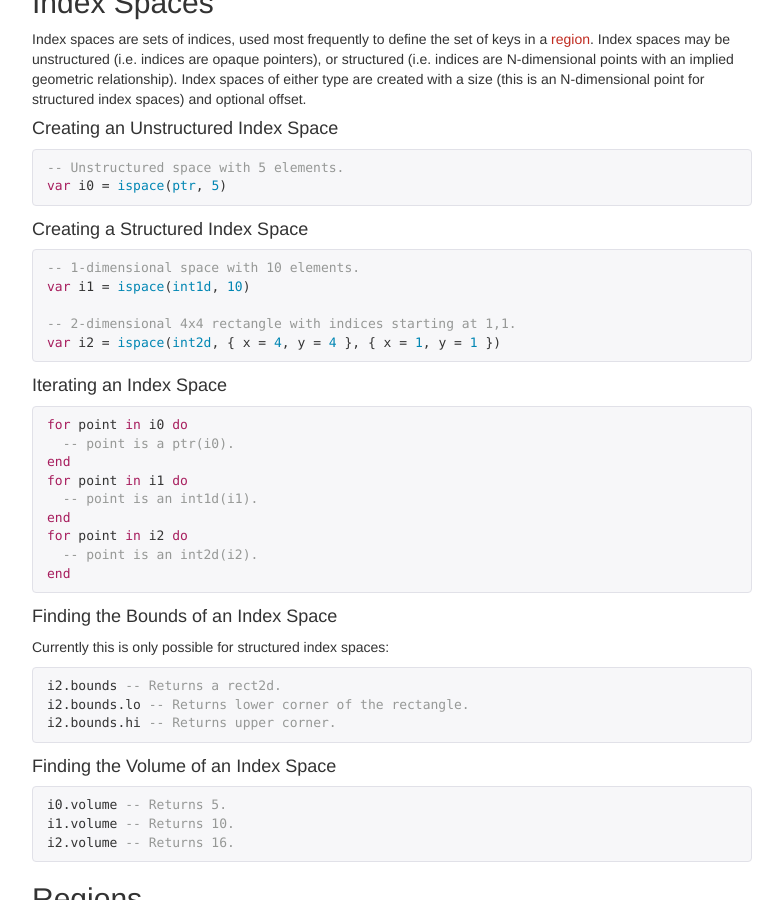
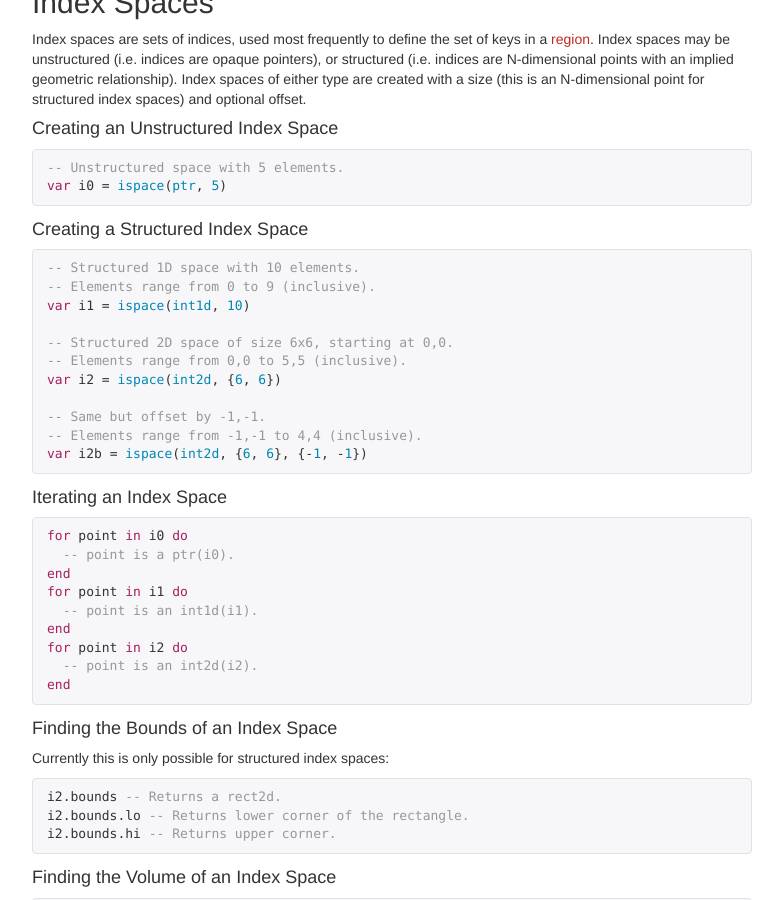
Before and after one commit to StanfordLegion/regent-lang.org, a Jekyll site: the page built from reference.md, in a window 1280 px wide and 900 px high, scrolled down 6357 px. Shown: the whole window, without its empty margins (248-1031 px from the left). Built offline with Jekyll 4.4.1, drawn with Linux system fonts in a browser that asks for light colours; nearby versions of some CDN libraries.

Commit message:
Update reference examples.

```diff
--- a/reference.md
+++ b/reference.md
@@ -429,11 +429,17 @@ var i0 = ispace(ptr, 5)
 #### Creating a Structured Index Space
 
 {% highlight regent %}
--- 1-dimensional space with 10 elements.
+-- Structured 1D space with 10 elements.
+-- Elements range from 0 to 9 (inclusive).
 var i1 = ispace(int1d, 10)
 
--- 2-dimensional 4x4 rectangle with indices starting at 1,1.
-var i2 = ispace(int2d, { x = 4, y = 4 }, { x = 1, y = 1 })
+-- Structured 2D space of size 6x6, starting at 0,0.
+-- Elements range from 0,0 to 5,5 (inclusive).
+var i2 = ispace(int2d, {6, 6})
+
+-- Same but offset by -1,-1.
+-- Elements range from -1,-1 to 4,4 (inclusive).
+var i2b = ispace(int2d, {6, 6}, {-1, -1})
 {% endhighlight %}
 
 #### Iterating an Index Space
```
